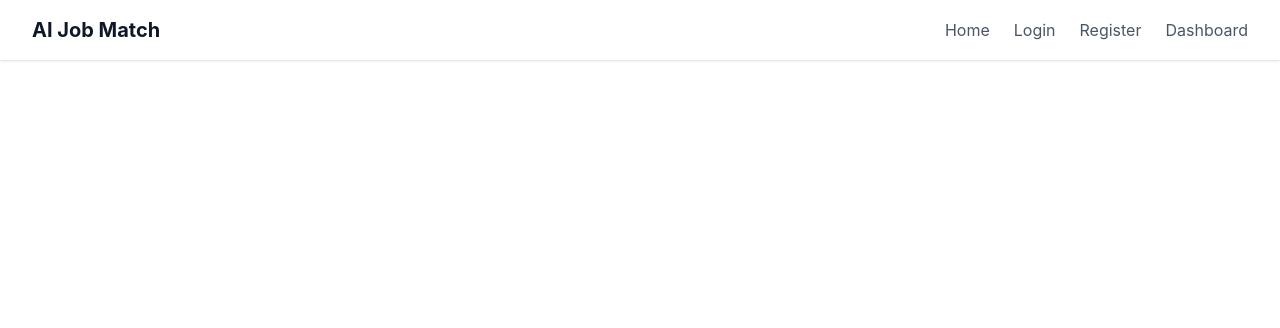
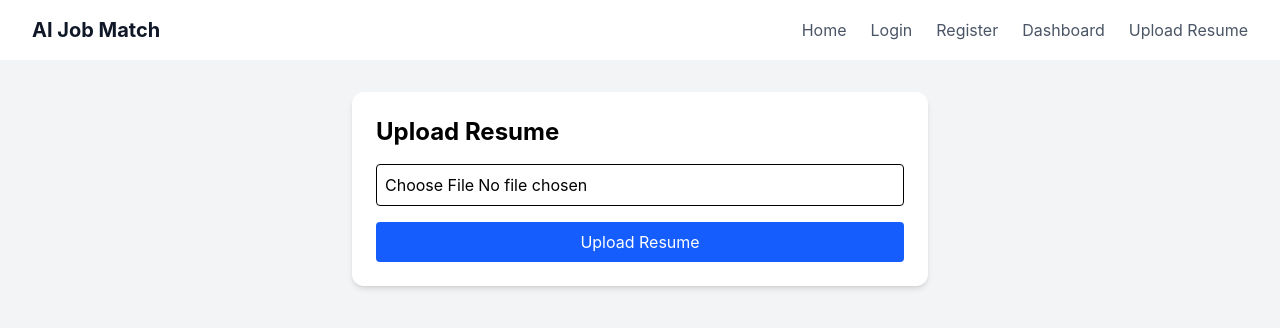
Before and after one commit to htetaungshine2111/ai-resume-job-platform, a React (Vite) app in the folder frontend/: page /upload-resume in a window 1280 px wide. Shown: the top 328 px of the page. Built offline with nearby package versions, Linux system fonts and the light colour scheme; sample sign-in values are in the browser's storage.

Commit message:
add protected resume upload page

```diff
--- a/frontend/src/App.tsx
+++ b/frontend/src/App.tsx
@@ -5,6 +5,8 @@ import Login from './pages/Login'
 import Register from './pages/Register'
 import Dashboard from './pages/Dashboard'
 import ProtectedRoute from './components/ProtectedRoute'
+import ResumeUpload from './pages/ResumeUpload'
+
 function App() {
   return (
     <BrowserRouter>
@@ -22,6 +24,14 @@ function App() {
       </ProtectedRoute>
     }
   />
+  <Route
+  path="/upload-resume"
+  element={
+    <ProtectedRoute>
+      <ResumeUpload />
+    </ProtectedRoute>
+  }
+/>
       </Routes>
     </BrowserRouter>
   )
--- a/frontend/src/components/Navbar.tsx
+++ b/frontend/src/components/Navbar.tsx
@@ -20,6 +20,9 @@ function Navbar() {
         <Link to="/dashboard" className="text-gray-600 hover:text-gray-900">
           Dashboard
         </Link>
+        <Link to="/upload-resume" className="text-gray-600 hover:text-gray-900">
+  Upload Resume
+</Link>
       </div>
     </nav>
   )
--- /dev/null
+++ b/frontend/src/pages/ResumeUpload.tsx
@@ -0,0 +1,43 @@
+import { useState } from 'react'
+
+function ResumeUpload() {
+  const [file, setFile] = useState<File | null>(null)
+
+  const handleSubmit = (e: React.FormEvent) => {
+    e.preventDefault()
+
+    if (!file) {
+      alert('Please select a resume file')
+      return
+    }
+
+    console.log('Selected file:', file)
+    alert('Resume selected successfully')
+  }
+
+  return (
+    <div className="min-h-screen bg-gray-100 p-8">
+      <div className="bg-white rounded-xl shadow-md p-6 max-w-xl mx-auto">
+        <h1 className="text-2xl font-bold mb-4">Upload Resume</h1>
+
+        <form onSubmit={handleSubmit} className="flex flex-col gap-4">
+          <input
+            type="file"
+            accept=".pdf,.doc,.docx"
+            onChange={(e) => setFile(e.target.files?.[0] || null)}
+            className="border p-2 rounded"
+          />
+
+          <button
+            type="submit"
+            className="bg-blue-600 text-white p-2 rounded hover:bg-blue-700"
+          >
+            Upload Resume
+          </button>
+        </form>
+      </div>
+    </div>
+  )
+}
+
+export default ResumeUpload
```
